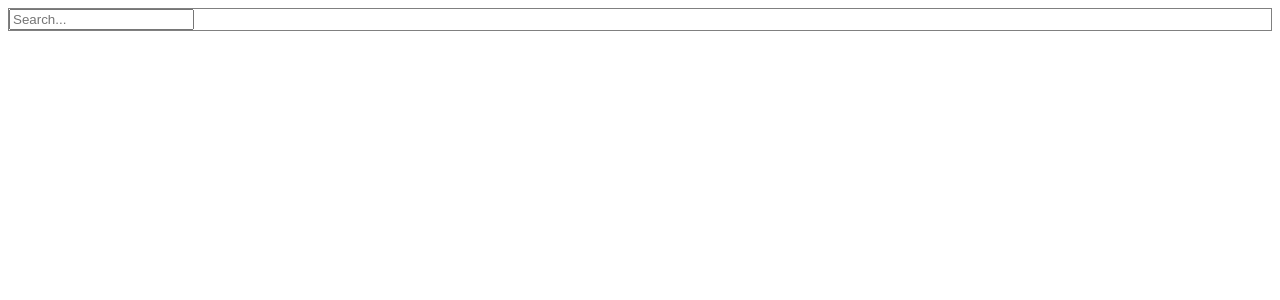
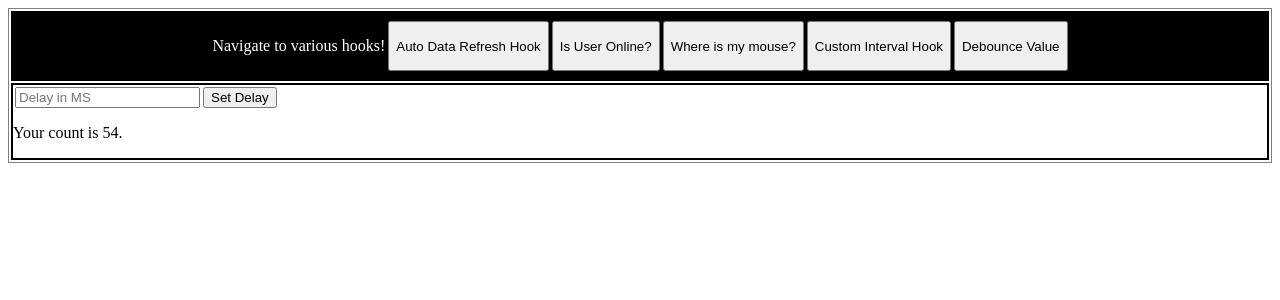
Before and after one commit to rajneesh069/custom-hooks, a React (Vite) app: page /useIntervalHook in a window 1280 px wide. Shown: the top 300 px of the page. Built offline with nearby package versions, Linux system fonts and the light colour scheme.

Commit message:
add routes, buttons and an appbar to navigate through the whole project

```diff
--- a/package.json
+++ b/package.json
@@ -12,7 +12,8 @@
   "dependencies": {
     "axios": "^1.7.2",
     "react": "^18.2.0",
-    "react-dom": "^18.2.0"
+    "react-dom": "^18.2.0",
+    "react-router-dom": "^6.23.1"
   },
   "devDependencies": {
     "@types/react": "^18.2.66",
--- a/src/App.tsx
+++ b/src/App.tsx
@@ -1,15 +1,14 @@
-// import Todo from "./components/Todo";
-// import { useTodos } from "./hooks/useTodos";
+import Todo from "./components/Todo";
 
+import { BrowserRouter, Route, Routes } from "react-router-dom";
 import Debounce from "./components/DebounceHookApp";
-// import SetCountUsingUseAppIntervalHook from "./components/UseIntervalApp";
+import SetCountUsingUseAppIntervalHook from "./components/UseIntervalApp";
 
-// import IsUserOnline from "./components/IsUserOnline";
-// import MousePosition from "./components/MousePosition";
+import IsUserOnline from "./components/IsUserOnline";
+import MousePosition from "./components/MousePosition";
+import AppBar from "./components/AppBar";
 
 function App() {
-  // const { todos, loading } = useTodos(5);
-
   return (
     <div
       style={{
@@ -17,11 +16,27 @@ function App() {
         border: "1px solid gray",
       }}
     >
-      {/* {loading ? "loading..." : todos.map((todo) => <Todo todo={todo} />)} */}
-      {/* <IsUserOnline /> */}
-      {/* <MousePosition /> */}
-      {/* <SetCountUsingUseAppIntervalHook /> */}
-      <Debounce />
+      <BrowserRouter>
+        <AppBar />
+        <Routes>
+          <Route
+            path="/"
+            element={
+              <div>
+                <p>This project demonstrates various useful custom hooks! The focus is on hooks not on CSS.</p>
+              </div>
+            }
+          />
+          <Route path="/autoDataRefreshHook" element={<Todo />} />
+          <Route path="/isUserOnlineHook" element={<IsUserOnline />} />
+          <Route path="/mousePosHook" element={<MousePosition />} />
+          <Route
+            path="/useIntervalHook"
+            element={<SetCountUsingUseAppIntervalHook />}
+          />
+          <Route path="/useDebounceHook" element={<Debounce />} />
+        </Routes>
+      </BrowserRouter>
     </div>
   );
 }
--- /dev/null
+++ b/src/components/AppBar.tsx
@@ -0,0 +1,59 @@
+import { useNavigate } from "react-router-dom";
+
+export default function AppBar() {
+  const navigate = useNavigate();
+  return (
+    <div
+      style={{
+        display: "flex",
+        gap: 3,
+        padding: 10,
+        backgroundColor: "black",
+        color: "white",
+        margin: 2,
+        justifyContent: "center",
+      }}
+    >
+      <p>Navigate to various hooks!</p>
+      <button
+        onClick={() => {
+          navigate("/autoDataRefreshHook");
+        }}
+      >
+        Auto Data Refresh Hook
+      </button>
+
+      <button
+        onClick={() => {
+          navigate("/isUserOnlineHook");
+        }}
+      >
+        Is User Online?
+      </button>
+
+      <button
+        onClick={() => {
+          navigate("/mousePosHook");
+        }}
+      >
+        Where is my mouse?
+      </button>
+
+      <button
+        onClick={() => {
+          navigate("/useIntervalHook");
+        }}
+      >
+        Custom Interval Hook
+      </button>
+
+      <button
+        onClick={() => {
+          navigate("/useDebounceHook");
+        }}
+      >
+        Debounce Value
+      </button>
+    </div>
+  );
+}
--- a/src/components/Todo.tsx
+++ b/src/components/Todo.tsx
@@ -1,10 +1,12 @@
+import { useTodos } from "../hooks/useTodos";
+
 export interface todo {
   id: number;
   title: string;
   description: string;
 }
 
-export default function Todo({ todo }: { todo: todo }) {
+function ShowTodo({ todo }: { todo: todo }) {
   return (
     <div
       style={{
@@ -22,3 +24,16 @@ export default function Todo({ todo }: { todo: todo }) {
     </div>
   );
 }
+
+export default function Todo() {
+  const { todos, loading, error } = useTodos(5);
+
+  return (
+    <div>
+      {error
+        ? "Error fetching data"
+        : todos.map((todo) => <ShowTodo todo={todo} />)}
+      {loading ? "loading..." : todos.map((todo) => <ShowTodo todo={todo} />)}
+    </div>
+  );
+}
--- a/src/components/UseIntervalApp.tsx
+++ b/src/components/UseIntervalApp.tsx
@@ -1,16 +1,33 @@
-import { useState } from "react";
+import { ChangeEvent, useState } from "react";
 import { useInterval } from "../hooks/useInterval";
 
-export default function SetCountUsingUseAppIntervalHook() {
-  const [count, setCount] = useState(0);
-
+export default function SetCountUsingUseAppIntervalHook(): JSX.Element {
+  const [count, setCount] = useState<number>(0);
+  const [input, setInput] = useState<number>(0);
+  const [delay, setDelay] = useState<number>(100);
   useInterval(() => {
     setCount((c) => c + 1);
-  }, 3000);
+  }, delay);
 
   return (
     <div style={{ margin: 2, border: "2px solid black" }}>
-      <p> You count is {count}.</p>
+      <div style={{ display: "flex", gap: 3, margin: 2 }}>
+        <input
+          placeholder="Delay in MS"
+          type="number"
+          onChange={(event: ChangeEvent<HTMLInputElement>) => {
+            setInput(Number(event.target.value));
+          }}
+        />
+        <button
+          onClick={() => {
+            setDelay(input);
+          }}
+        >
+          Set Delay
+        </button>
+      </div>
+      <p> Your count is {count}.</p>
     </div>
   );
 }
--- a/src/hooks/useInterval.tsx
+++ b/src/hooks/useInterval.tsx
@@ -1,6 +1,6 @@
 import { useEffect } from "react";
 
-export function useInterval(callback: () => unknown, ms: number | 0) {
+export function useInterval(callback: () => unknown, ms: number = 200): void {
   useEffect(() => {
     const val = setInterval(() => {
       callback();
--- a/src/hooks/useTodos.tsx
+++ b/src/hooks/useTodos.tsx
@@ -2,10 +2,14 @@ import { useEffect, useState } from "react";
 import { todo } from "../components/Todo";
 import axios from "axios";
 
-
-export function useTodos(n: number): { todos: todo[]; loading: boolean } {
+export function useTodos(n: number): {
+  todos: todo[];
+  loading: boolean;
+  error: boolean;
+} {
   const [todos, setTodos] = useState<todo[]>([]);
   const [loading, setLoading] = useState<boolean>(true);
+  const [error, setError] = useState<boolean>(false);
 
   useEffect(() => {
     const interval: number = setInterval(() => {
@@ -22,6 +26,7 @@ export function useTodos(n: number): { todos: todo[]; loading: boolean } {
         .catch((error) => {
           console.error(error);
           setLoading(false);
+          setError(true);
         });
     }, n * 1000);
 
@@ -46,5 +51,5 @@ export function useTodos(n: number): { todos: todo[]; loading: boolean } {
     };
   }, [n]);
 
-    return { todos, loading };
+  return { todos, loading, error };
 }
```
Also changed, not shown: 1 other file (tests, documents, lock files or other folders). Lines whose indentation alone changed are shown as unchanged.
